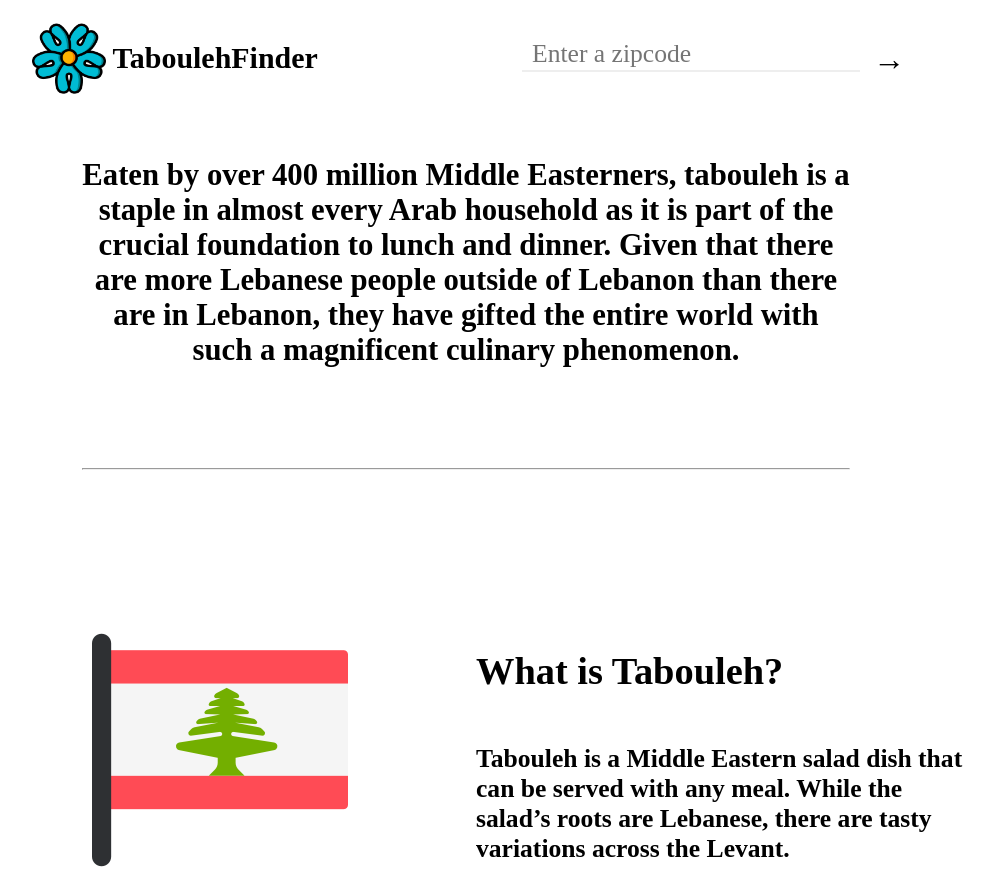
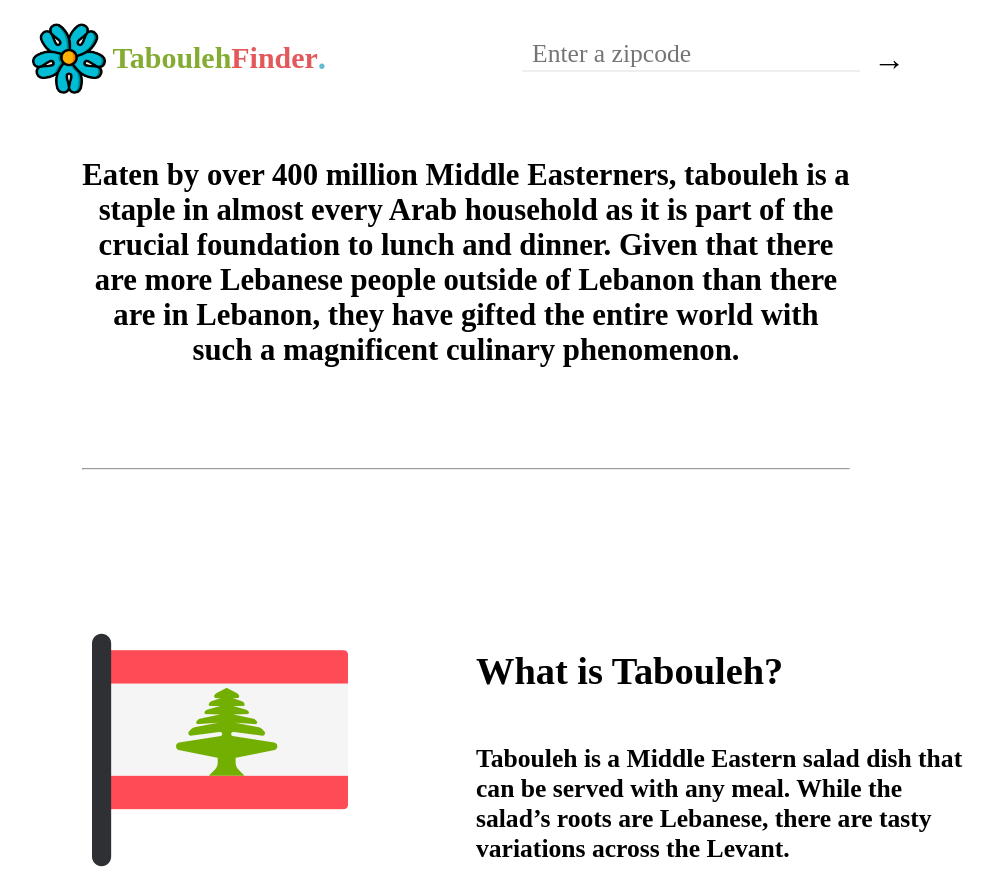
Before and after one commit to qadanm/TaboulehFinder, a React (Create React App) app: page / in a window 1280 px wide. Shown: the top 869 px of the page, without its empty margins (174-1168 px from the left). Built offline with nearby package versions, Linux system fonts and the light colour scheme; a web font is replaced by a local one.

Commit message:
Color change title

```diff
--- a/src/components/style.form.css
+++ b/src/components/style.form.css
@@ -30,12 +30,12 @@
 .green {
   /* color: rgb(227, 89, 91); red */
   /* color: rgb(235, 173, 59); orange */
-  /* color: rgb(133, 172, 50); green */
+  color: rgb(133, 172, 50);
   /* color: rgb(101, 186, 209); blue */
 }
 
 .red {
-  /* color: rgb(227, 89, 91); red */
+  color: rgb(227, 89, 91);
   /* color: rgb(235, 173, 59); orange */
   /* color: rgb(133, 172, 50); green */
   /* color: rgb(101, 186, 209); blue */
@@ -44,7 +44,7 @@
 .dot {
   color: rgb(101, 186, 209);
   font-size: 1.1em;
-  visibility: hidden;
+  /* visibility: hidden; */
 }
 
 /* form {
@@ -69,7 +69,8 @@
   background-color: #ffffff;
 }
 
-.expressionContainer {}
+.expressionContainer {
+}
 
 .logoContainer {
   display: flex;
@@ -170,7 +171,6 @@ input:focus {
   font-size: 1.6em;
 }
 
-
 @media only screen and (max-width: 615px) {
   .title {
     font-size: 1.4em;
@@ -187,7 +187,6 @@ input:focus {
   }
 
   button {
-
     font-size: 1.5em;
   }
 
@@ -202,7 +201,6 @@ input:focus {
   }
 
   .instructionsContainer h3 {
-
     font-size: 1.4em;
   }
 }
@@ -211,7 +209,6 @@ input:focus {
   .title {
     font-size: 1.3em;
   }
-
 
   .logo img {
     width: 2.9rem;
@@ -242,7 +239,6 @@ input:focus {
   .title {
     font-size: 1.25em;
   }
-
 
   .logo img {
     width: 2.8rem;
@@ -291,7 +287,7 @@ input:focus {
 
   input {
     padding-left: 20px;
-    font-size: .9em;
+    font-size: 0.9em;
   }
 
   .alert {
```
Also changed, not shown: package.json (+7 -1 lines), 1 other file (tests, documents, lock files or other folders).
